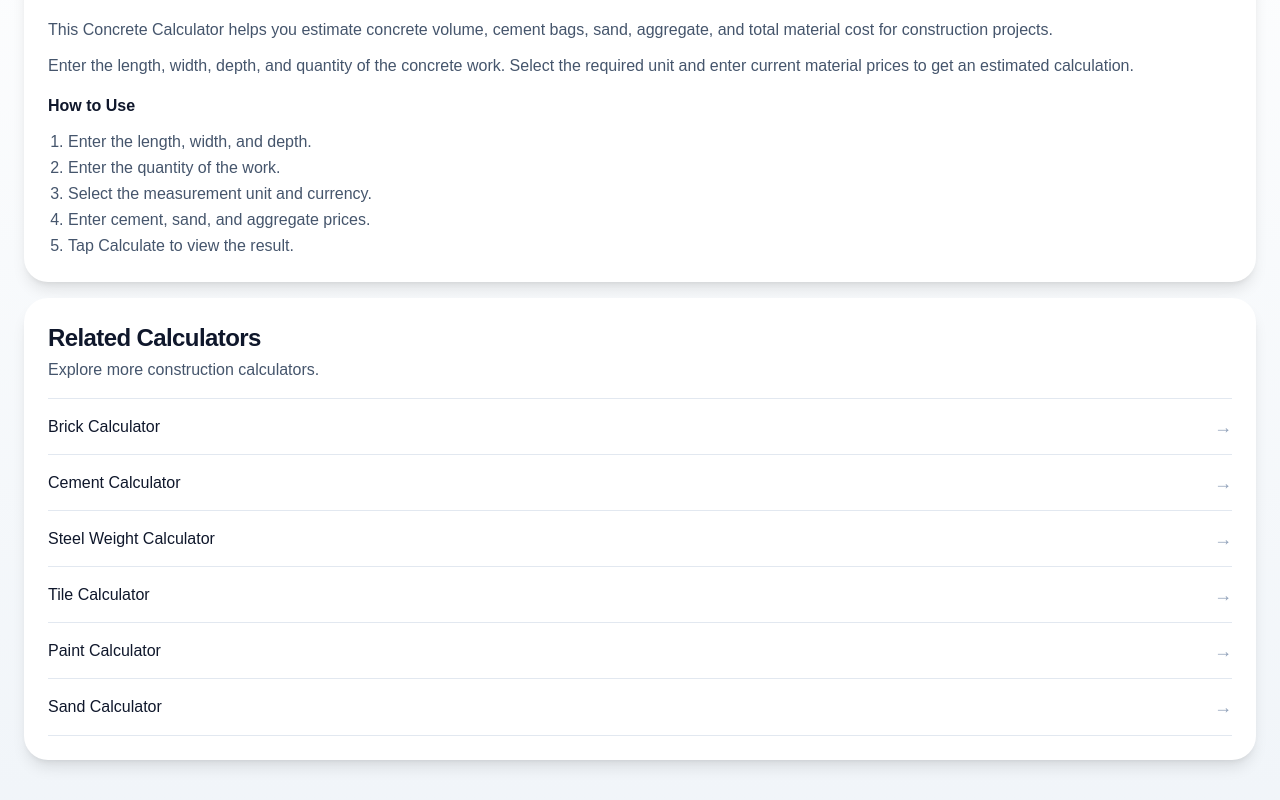
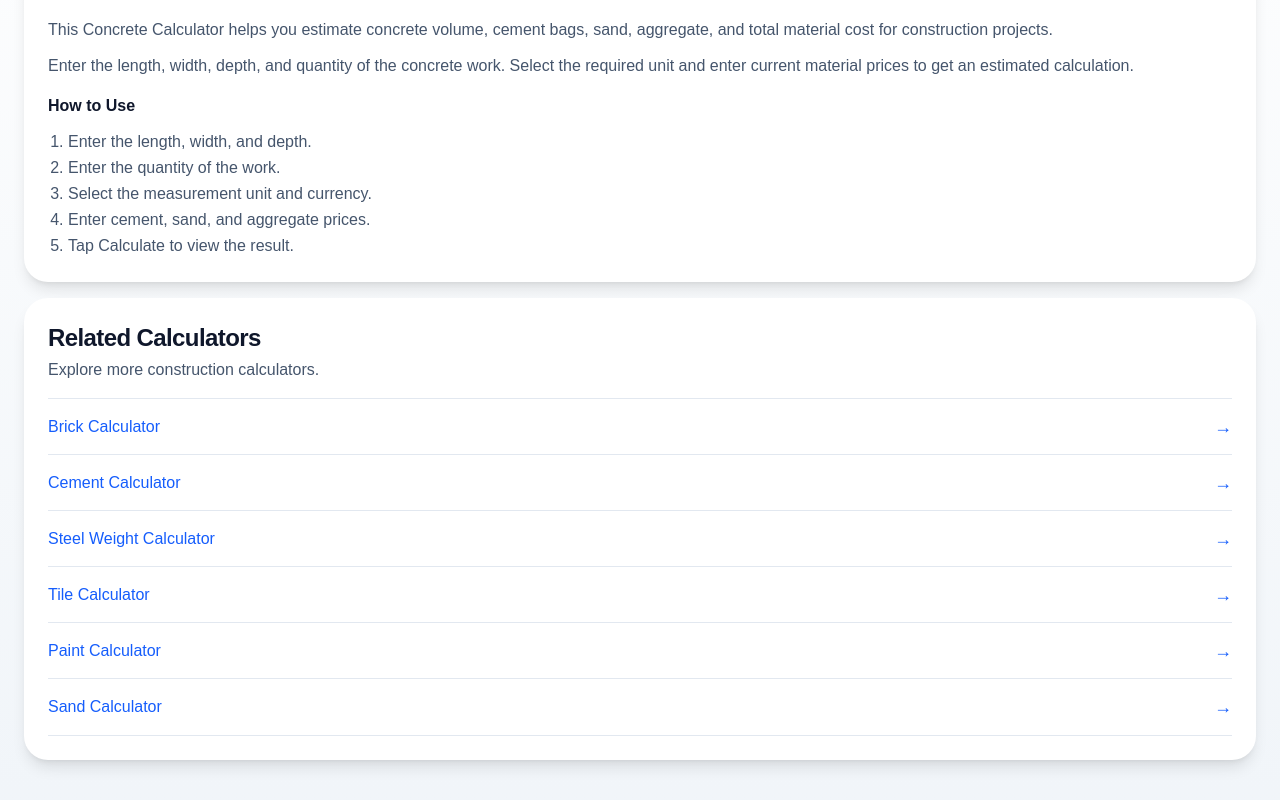
Before and after one commit to km7max-cmd/cornerspan, a Next.js app: page /calculators/concrete in a window 1280 px wide. Shown: the part 1359-2159 px from the top of the page. Built offline with nearby package versions, Linux system fonts and the light colour scheme.

Commit message:
Improve link styles in RelatedCalculators component
Updated link styles and hover effects for better visibility.

```diff
--- a/app/calculators/concrete/components/RelatedCalculators.tsx
+++ b/app/calculators/concrete/components/RelatedCalculators.tsx
@@ -45,13 +45,13 @@ export default function RelatedCalculators() {
           <Link
   key={item.href}
   href={item.href}
-            className="flex min-h-14 items-center justify-between py-3 text-slate-900 transition hover:text-blue-600"
+  className="flex min-h-14 items-center justify-between py-3 text-blue-600 transition hover:text-blue-800"
 >
   <span className="text-sm font-medium sm:text-base">
     {item.title}
   </span>
 
-            <span className="text-lg text-slate-400">
+  <span className="text-lg">
     →
   </span>
 </Link>
```
Lines whose indentation alone changed are shown as unchanged.
